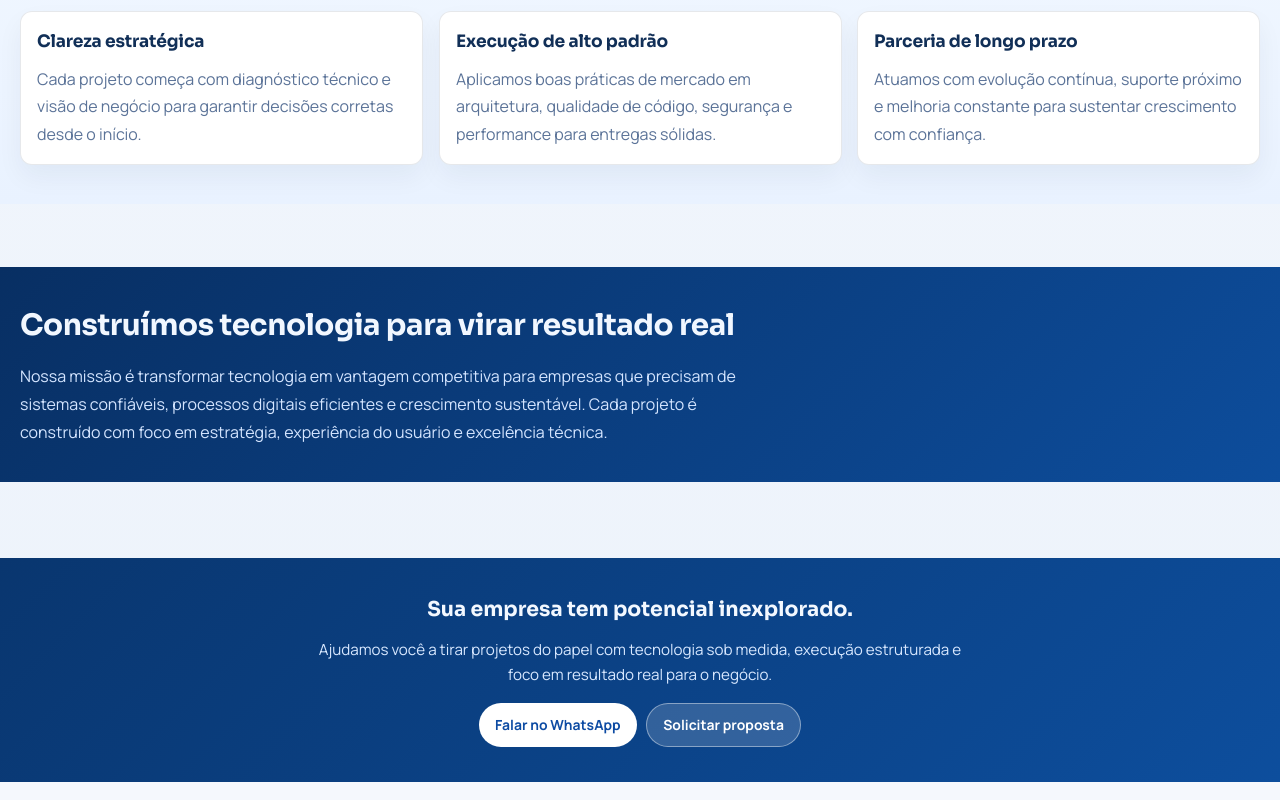
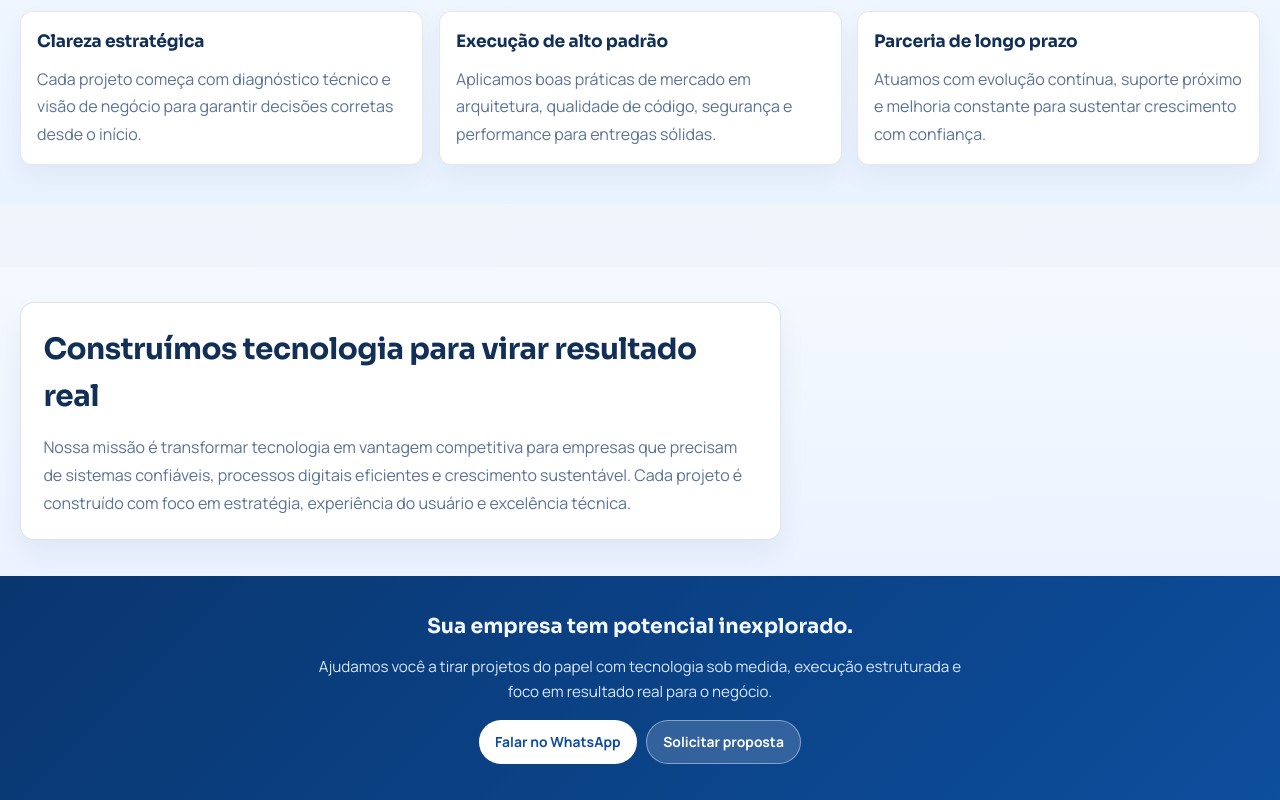
Before and after one commit to joaopedroforti/institutional-site, a Next.js app: page /historia in a window 1280 px wide. Shown: the part 1910-2710 px from the top of the page. Built offline with nearby package versions, Linux system fonts and the light colour scheme.

Commit message:
style: refine historia final section and remove footer gap

```diff
--- a/app/components/site-shell.module.css
+++ b/app/components/site-shell.module.css
@@ -147,6 +147,10 @@
   background: linear-gradient(135deg, #09366f 0%, #0d4e9d 100%);
 }
 
+.footerFlush {
+  margin-top: 0;
+}
+
 .footerInner {
   width: min(var(--container-max), calc(100% - 2 * var(--container-pad)));
   margin: 0 auto;
--- a/app/components/site-shell.tsx
+++ b/app/components/site-shell.tsx
@@ -9,6 +9,7 @@ import styles from "./site-shell.module.css";
 
 type SiteShellProps = {
   children: ReactNode;
+  flushFooterGap?: boolean;
 };
 
 type NavItem = {
@@ -23,7 +24,7 @@ const navItems: NavItem[] = [
   { href: "/historia", label: "História" },
 ];
 
-export default function SiteShell({ children }: SiteShellProps) {
+export default function SiteShell({ children, flushFooterGap = false }: SiteShellProps) {
   const pathname = usePathname();
   const [scrollOffset, setScrollOffset] = useState(0);
   const [scrollProgress, setScrollProgress] = useState(0);
@@ -149,7 +150,7 @@ export default function SiteShell({ children }: SiteShellProps) {
 
       <main className={styles.main}>{children}</main>
 
-      <footer className={styles.footer}>
+      <footer className={`${styles.footer} ${flushFooterGap ? styles.footerFlush : ""}`}>
         <div className={styles.footerInner}>
           <h2>Sua empresa tem potencial inexplorado.</h2>
           <p>
--- a/app/historia/historia.module.css
+++ b/app/historia/historia.module.css
@@ -201,22 +201,27 @@
   margin-top: clamp(3rem, 5vw, 4.8rem);
   padding-top: clamp(1.6rem, 2.8vw, 2.2rem);
   padding-bottom: clamp(1.6rem, 2.8vw, 2.2rem);
-  background: linear-gradient(135deg, #082f63 0%, #0d4d9c 100%);
+  background: linear-gradient(180deg, #f4f9ff 0%, #ecf3ff 100%);
 }
 
 .highlightInner {
-  max-width: 74ch;
+  max-width: 78ch;
+  border: 1px solid rgba(15, 33, 63, 0.12);
+  border-radius: 14px;
+  background: #ffffff;
+  box-shadow: 0 14px 28px rgba(14, 36, 67, 0.06);
+  padding: clamp(1rem, 2vw, 1.4rem);
 }
 
 .highlightInner h2 {
-  color: #f1f7ff;
+  color: #112f57;
   font-size: clamp(1.55rem, 2.3vw, 2.1rem);
   letter-spacing: -0.015em;
 }
 
 .highlightInner p {
   margin-top: 0.82rem;
-  color: #d4e5ff;
+  color: #5a7398;
   line-height: 1.75;
 }
 
--- a/app/historia/page.tsx
+++ b/app/historia/page.tsx
@@ -49,7 +49,7 @@ const principles = [
 
 export default function HistoryPage() {
   return (
-    <SiteShell>
+    <SiteShell flushFooterGap>
       <section className={`${styles.hero} ${styles.head}`} data-reveal>
         <div className={styles.heroInner}>
           <div className={styles.heroContent} data-reveal>
```
